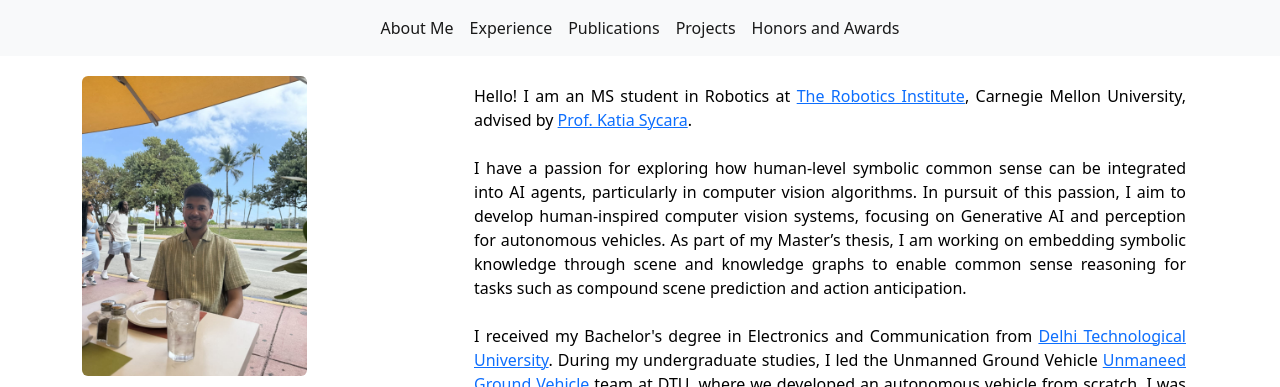
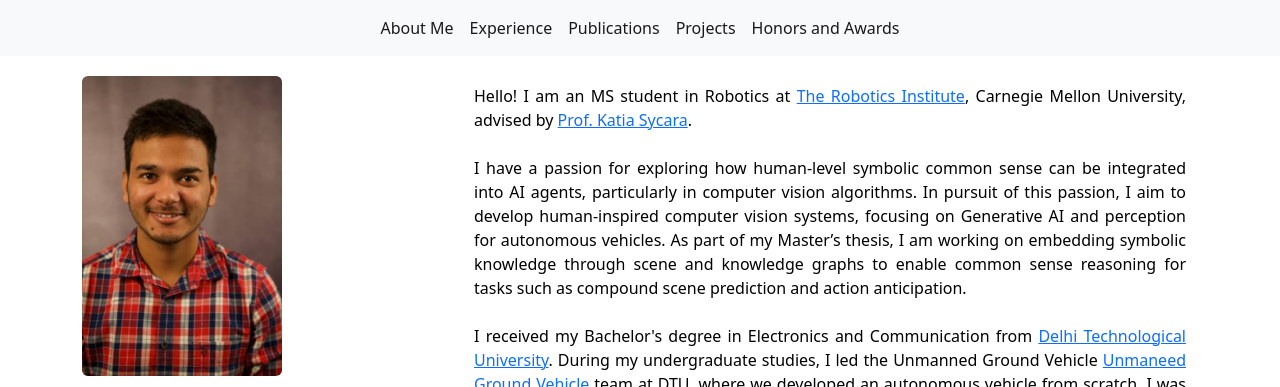
Before and after one commit to aryanmangal769/aryanmangal769.github.io, a plain HTML site: page index.html in a window 1280 px wide. Shown: the top 387 px of the page. Drawn offline with nearby package versions, Linux system fonts and the light colour scheme; some icons are missing.

```diff
--- a/index.html
+++ b/index.html
@@ -138,7 +138,7 @@
 				<div id="leftPanel" class="col-md-3 language">
 					<div class="row mb-3">
 						<div class="col">
-							<img src="assets/documents/imgs/aryan_mangal.jpeg" class="rounded me-auto d-block img-fluid profilepicture" alt="Aryan profile picture">
+							<img src="assets/documents/imgs/aryan_mangal.jpg" class="rounded me-auto d-block img-fluid profilepicture" alt="Aryan profile picture">
 						</div>
 					</div>
 
```
Also changed, not shown: assets/documents/imgs/NicolasMeseguer.ico (deleted), assets/documents/imgs/NicolasMeseguer.webp (deleted), assets/documents/imgs/aryan_mangal.jpeg (deleted), assets/documents/imgs/aryan_mangal.jpg (added).
